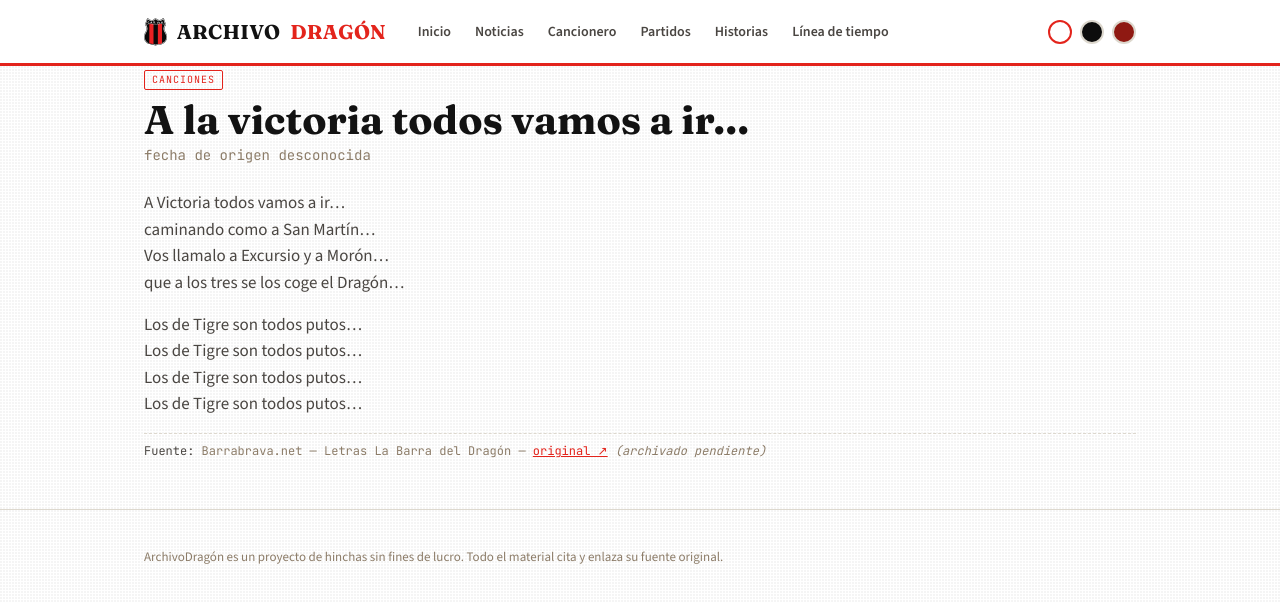
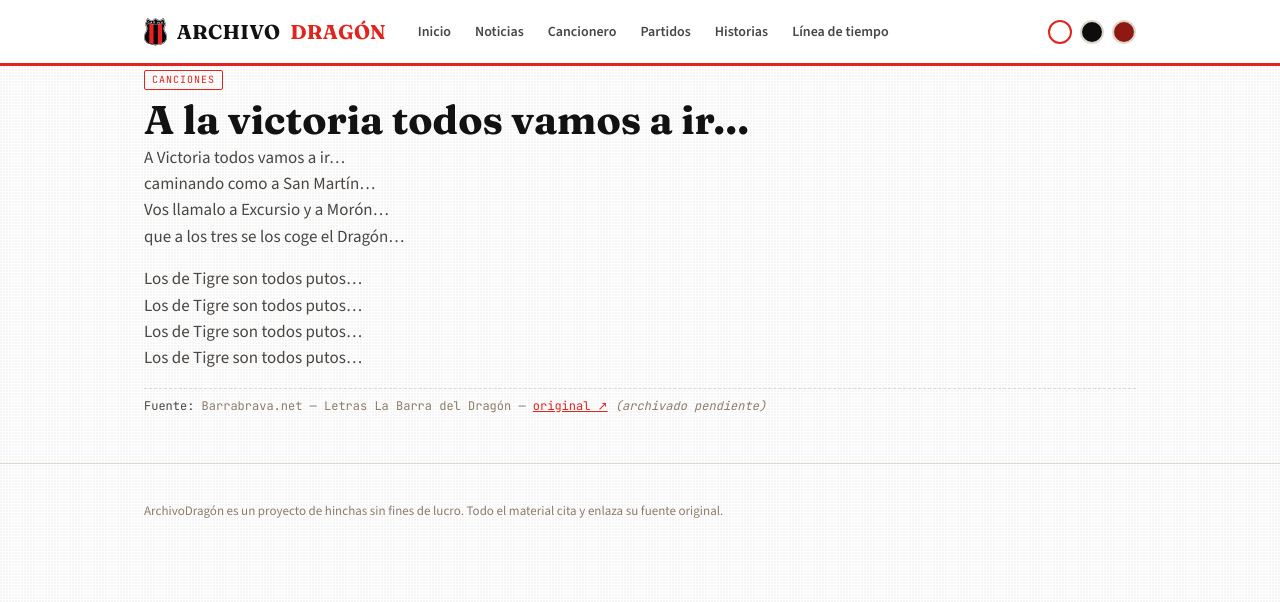
Before and after one commit to MateoAgostinelli/ArchivoDragon, an Astro site: page /ArchivoDragon/pieza/canciones/a-victoria-vamos-a-ir in a window 1280 px wide. Built offline with nearby package versions, Linux system fonts and the light colour scheme; Astro itself is replaced by a stand-in of ours.

Commit message:
fix: ocultar fecha placeholder en piezas del cancionero
Las canciones no tienen fecha de evento real (date_display decia
"fecha de origen desconocida"), asi que se oculta ese campo en la
vista de detalle solo para esa coleccion.

```diff
--- a/src/pages/pieza/[type]/[id].astro
+++ b/src/pages/pieza/[type]/[id].astro
@@ -27,7 +27,9 @@ const partido = entry.data as typeof entry.data & {
   <div class="wrap">
     <span class="kicker">{entry.collection}</span>
     <h1>{entry.data.title}</h1>
-    <div class="fecha">{entry.data.date_display ?? entry.data.date}</div>
+    {entry.collection !== "canciones" && (
+      <div class="fecha">{entry.data.date_display ?? entry.data.date}</div>
+    )}
 
     {entry.collection === "partidos" && (partido.rival || partido.resultado) && (
       <div class="ficha">
```
